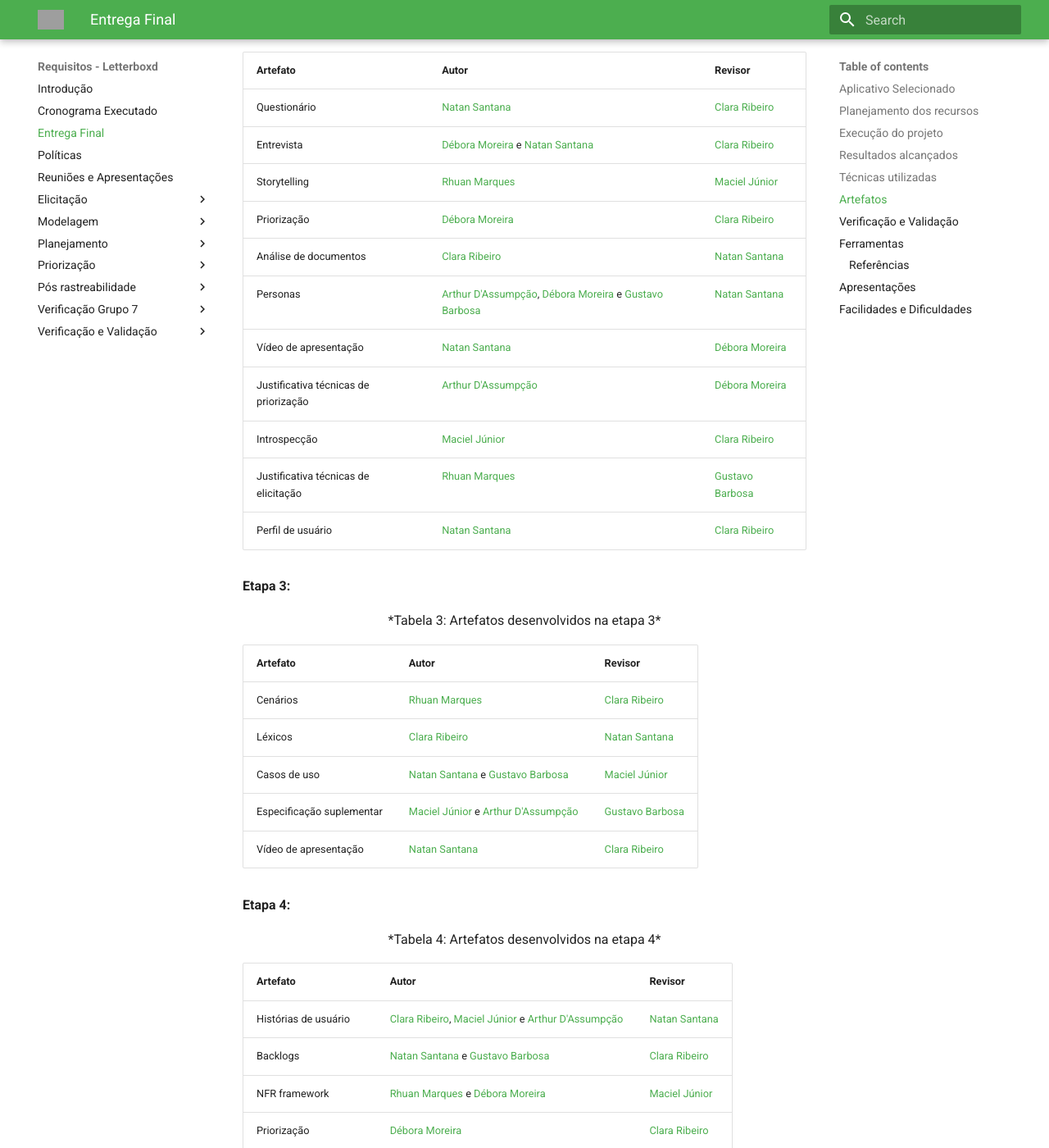
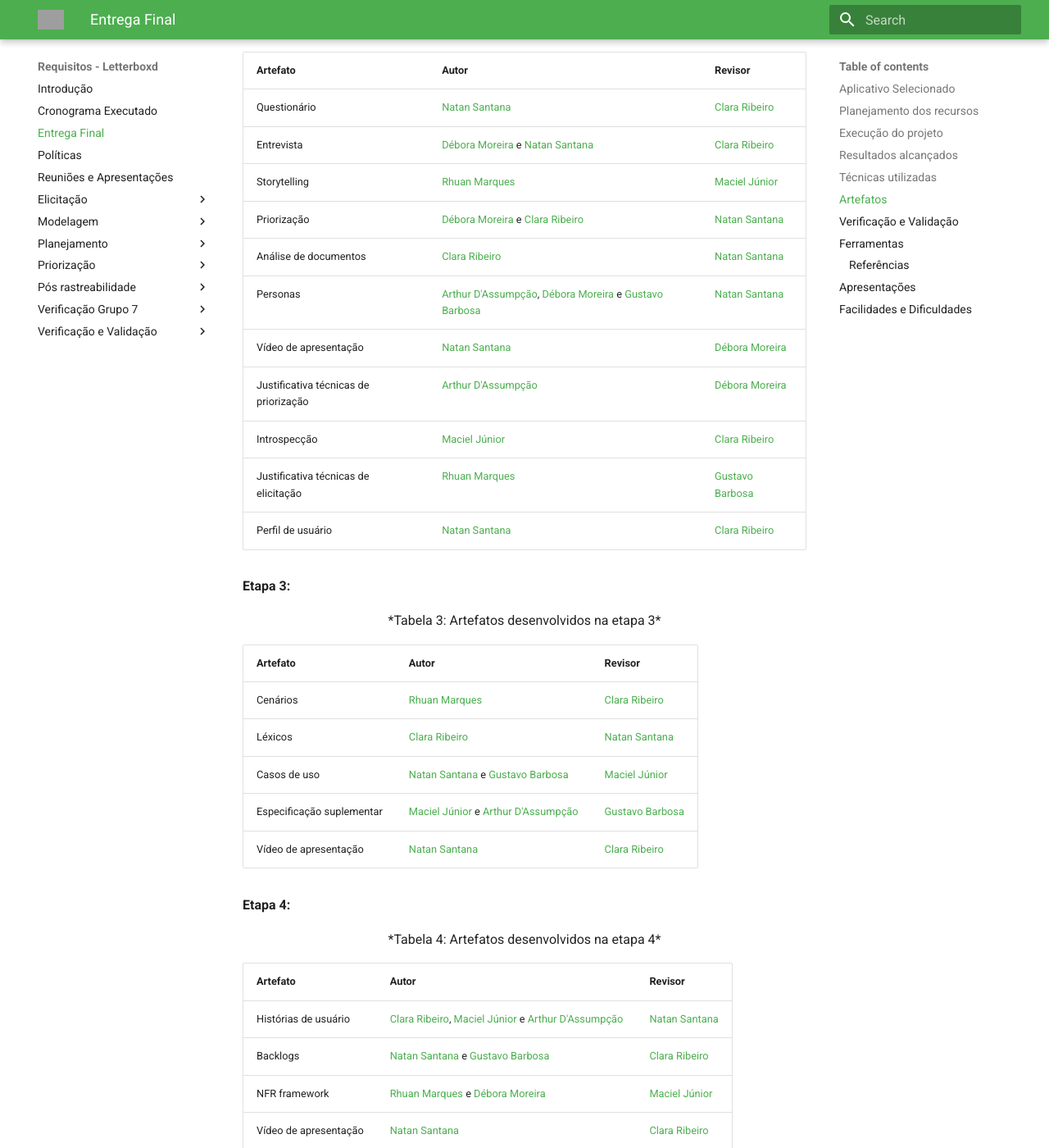
Before and after one commit to Requisitos-de-Software/2023.1-Letterboxd, an MkDocs documentation site: the page built from docs/entregaFinal.md, in a window 1280 px wide and 1400 px high, scrolled down 2801 px. Shown: the whole window at 82% size. Built offline with MkDocs 1.6.1 and Material for MkDocs 9.7.7, drawn with Linux system fonts in a browser that asks for light colours; grey boxes are pictures that could not be loaded.

Commit message:
Pequenas correções

```diff
--- a/docs/entregaFinal.md
+++ b/docs/entregaFinal.md
@@ -76,7 +76,7 @@ Nessa seção, serão apresentados todos os artefatos desenvolvidos nesse projet
 | Questionário          | [Natan Santana](https://github.com/Neitan2001)              | [Clara Ribeiro](https://github.com/clara-ribeiro)              |
 | Entrevista            | [Débora Moreira](https://github.com/deboracaires) e [Natan Santana](https://github.com/Neitan2001)     | [Clara Ribeiro](https://github.com/clara-ribeiro)              |
 | Storytelling          | [Rhuan Marques](https://github.com/RhuanMr)              | [Maciel Júnior](https://github.com/macieljuniormax)             |
-| Priorização           | [Débora Moreira](https://github.com/deboracaires)     | [Clara Ribeiro](https://github.com/clara-ribeiro) | [Natan Santana](https://github.com/Neitan2001)      |
+| Priorização           | [Débora Moreira](https://github.com/deboracaires) e  [Clara Ribeiro](https://github.com/clara-ribeiro)     | [Natan Santana](https://github.com/Neitan2001)      |
 | Análise de documentos | [Clara Ribeiro](https://github.com/clara-ribeiro)              | [Natan Santana](https://github.com/Neitan2001)              |
 | Personas              | [Arthur D'Assumpção](https://github.com/ArtAssLou), [Débora Moreira](https://github.com/deboracaires) e [Gustavo Barbosa](https://github.com/brbsg) | [Natan Santana](https://github.com/Neitan2001)         |
 | Vídeo de apresentação | [Natan Santana](https://github.com/Neitan2001)              | [Débora Moreira](https://github.com/deboracaires)             |
@@ -113,7 +113,6 @@ Nessa seção, serão apresentados todos os artefatos desenvolvidos nesse projet
 | Histórias de usuário  | [Clara Ribeiro](https://github.com/clara-ribeiro), [Maciel Júnior](https://github.com/macieljuniormax) e [Arthur D'Assumpção](https://github.com/ArtAssLou) | [Natan Santana](https://github.com/Neitan2001)           |
 | Backlogs              | [Natan Santana](https://github.com/Neitan2001) e [Gustavo Barbosa](https://github.com/brbsg)    | [Clara Ribeiro](https://github.com/clara-ribeiro) | [Natan Santana](https://github.com/Neitan2001)      |
 | NFR framework         | [Rhuan Marques](https://github.com/RhuanMr) e [Débora Moreira](https://github.com/deboracaires)     | [Maciel Júnior](https://github.com/macieljuniormax)             |
-| Priorização           | [Débora Moreira](https://github.com/deboracaires)     | [Clara Ribeiro](https://github.com/clara-ribeiro) | [Natan Santana](https://github.com/Neitan2001)      |
 | Vídeo de apresentação | [Natan Santana](https://github.com/Neitan2001)              | [Clara Ribeiro](https://github.com/clara-ribeiro) | [Natan Santana](https://github.com/Neitan2001)      |
 
 **Etapa 5.1:**
```
